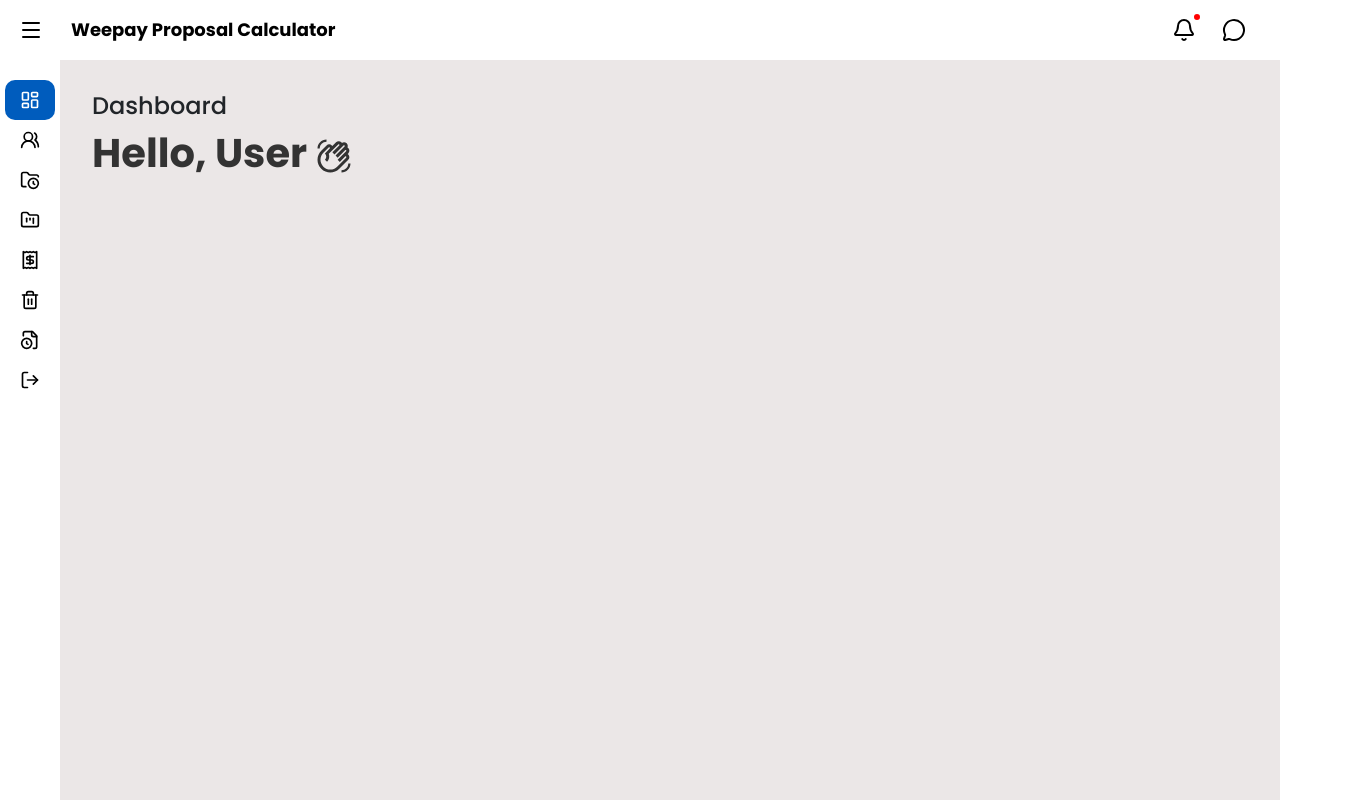
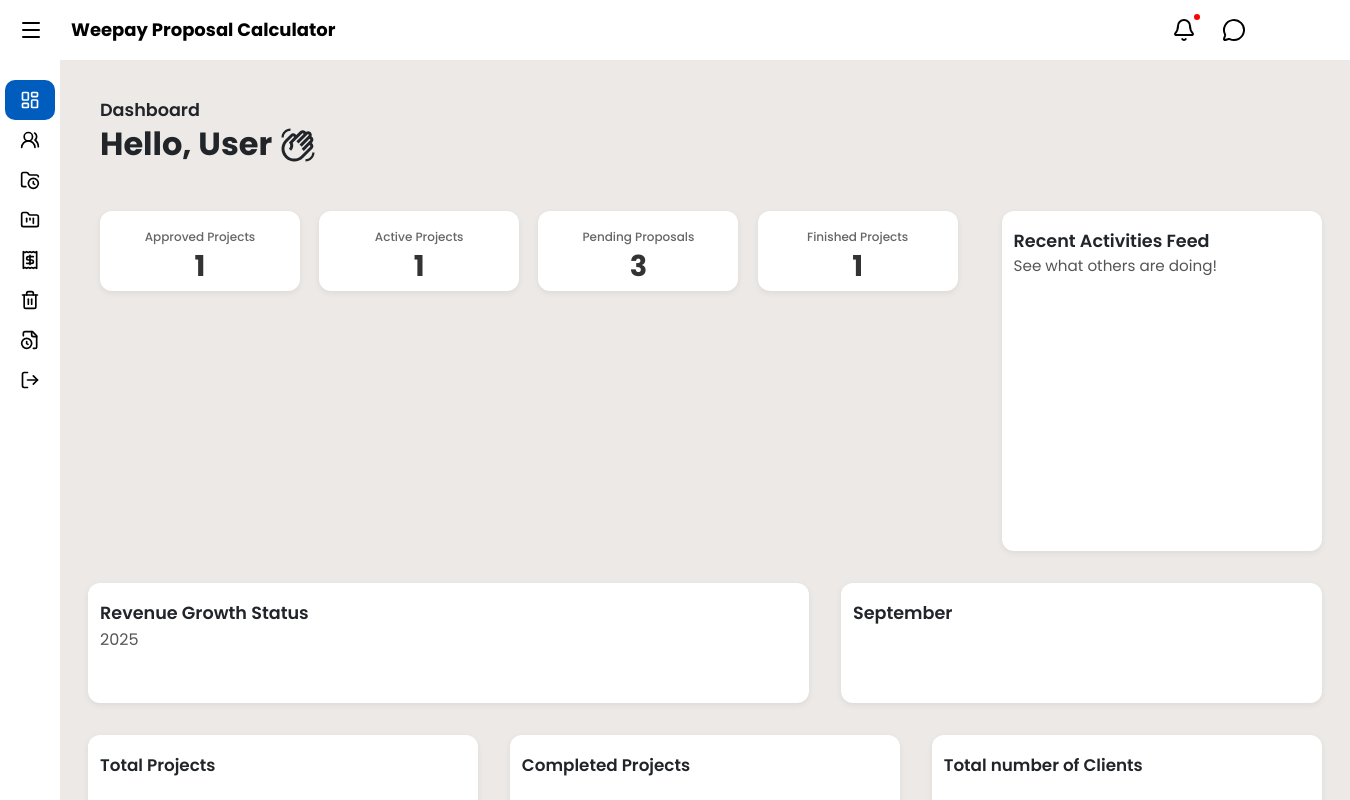
Before and after one commit to AnonymouslyCuteAndSlayed/WeepayNew, a React (Vite) app: page /dashboard in a window 1280 px wide. Shown: the top 800 px of the page, 1350 px wide, since content can reach past the window. Built offline with nearby package versions, Linux system fonts and the light colour scheme.

Commit message:
continue boxes stat

```diff
--- a/src/features/Dashboard/dashboard.jsx
+++ b/src/features/Dashboard/dashboard.jsx
@@ -1,9 +1,8 @@
 import React, { useState } from 'react';
 import Sidebar from '../../common/navs/Sidebar/sidebar.jsx';
-import "../../styles/dashboard/dashboard.css";
 import { mdiHandWaveOutline, mdiAccount } from "@mdi/js";
 import Icon from '@mdi/react';
-
+import "../../styles/dashboard/dashboard.css";
 
 function Dashboard() {
   const [activeItem, setActiveItem] = useState('dashboard');
@@ -16,60 +15,83 @@
   };
 
   return (
-    <>
     <div className="dashboard-container">
       <Sidebar
         activeItem={activeItem}
         onNavItemClick={handleNavItemClick}
       />
+
       <div className="content-wrapper">
         <main className="main-content">
-            <div className="greetingsText">
+          {/* ===== Greeting Section ===== */}
+          <div className="greetings">
             <h4>Dashboard</h4>
-                    <h1 className='fw-bold'>Hello, {name} <span className="username-icon">
+            <h1 className="fw-bold">
+              Hello, {name}{' '}
+              <span className="username-icon">
                 <Icon path={mdiHandWaveOutline} size={1.5} />
-                    </span></h1>
+              </span>
+            </h1>
+          </div>
 
-              <div className="numberContainer">
-                <div className="numberPart">
-
+          {/* ===== Row 1: Stats + Activities ===== */}
+          <div className="row row-top">
+            <div className="top-stats">
+              <div className="stat-box">
+                <Icon path={mdiAccount} size={1} />
+                <p>Approved Projects</p>
+                <h3>1</h3>
               </div>
-                <div className="subrow2">
-                  {/* Content for subrow2 */}
+              <div className="stat-box">
+                <Icon path={mdiAccount} size={1} />
+                <p>Active Projects</p>
+                <h3>1</h3>
               </div>
-                <div className="subrow3">
-                  <div className="subcol1">
-                    {/* Content for subcol1 */}
+              <div className="stat-box">
+                <Icon path={mdiAccount} size={1} />
+                <p>Pending Proposals</p>
+                <h3>3</h3>
               </div>
-                  <div className="subcol2">
-                    {/* Content for subcol2 */}
+              <div className="stat-box">
+                <Icon path={mdiAccount} size={1} />
+                <p>Finished Projects</p>
+                <h3>1</h3>
               </div>
             </div>
-              </div>
-              <div className="col2">
-                <div className="subrow1">
-                  {/* Content for col2 subrow1 */}
-                </div>
-                <div className="subrow2">
-                  {/* Content for col2 subrow2 */}
+
+            <div className="activities-feed">
+              <h4>Recent Activities Feed</h4>
+              <p>See what others are doing!</p>
+              {/* Activity items here */}
             </div>
           </div>
+
+          {/* ===== Row 2: Revenue Growth ===== */}
+          <div className="row row-revenue">
+            <div className="revenue-box">
+              <h4>Revenue Growth Status</h4>
+              <p>2025</p>
             </div>
-            <div className="row2">
-              <div className="col1">
-                {/* Content for row2 col1 */}
+            <div className="revenue-box">
+              <h4>September</h4>
             </div>
-              <div className="col2">
-                {/* Content for row2 col2 */}
           </div>
-              <div className="col3">
-                {/* Content for row2 col3 */}
+
+          {/* ===== Row 3: Monthly Overview ===== */}
+          <div className="row row-overview">
+            <div className="overview-box">
+              <h5>Total Projects</h5>
+            </div>
+            <div className="overview-box">
+              <h5>Completed Projects</h5>
+            </div>
+            <div className="overview-box">
+              <h5>Total number of Clients</h5>
             </div>
           </div>
         </main>
       </div>
     </div>
-    </>
   );
 }
 
--- a/src/styles/dashboard/dashboard.css
+++ b/src/styles/dashboard/dashboard.css
@@ -1,75 +1,279 @@
+/* Main dashboard layout */
+.dashboard-container {
+  background: #ede9e6;
+  min-height: 100vh;
+  display: flex;
+}
 
-        /* main style */
+.content-wrapper {
+  flex: 1;
+  display: flex;
+  flex-direction: column;
+}
 
 .main-content {
   flex: 1;
-          padding: 2rem;
+  padding: 2.5rem 2.5rem 2rem 2.5rem;
   overflow-y: auto;
-          display: grid;
-          grid-template-rows: 1fr 1fr;
-          gap: 1rem;
-          font-style:'Arial', sans-serif;
-;
+  display: flex;
+  flex-direction: column;
+  gap: 2rem;
+  font-family: 'Arial', sans-serif;
+  background: #ede9e6;
 }
 
-        .row1 {
-          display: grid;
-          grid-template-columns: 1fr 1fr;
-          gap: 1rem;
+/* Greeting section */
+.greetings {
+  margin-bottom: 0.5rem;
 }
 
-        .col1 {
-          display: grid;
-          grid-template-rows: 1fr 1fr 1fr;
-          gap: 1rem;
+.greetings h4 {
+  font-size: 1.1rem;
+  font-weight: 600;
+  margin-bottom: 0.2rem;
 }
 
-        .greetingsText {
+.greetings h1 {
+  font-size: 2rem;
+  font-weight: bold;
+  margin-bottom: 0.5rem;
   display: flex;
-  flex-direction: column; /* stack vertically */
+  align-items: center;
 }
 
-
-        .subrow3 {
-          display: grid;
-          grid-template-columns: 1fr 1fr;
-          gap: 1rem;
+.username-icon {
+  margin-left: 0.5rem;
+  vertical-align: middle;
 }
 
-        .col2 {
+/* Row 1: Stats + Activities */
+.row.row-top {
   display: grid;
-          grid-template-rows: 1fr 1fr;
-          gap: 1rem;
+  grid-template-columns: 2.5fr 1.2fr;
+  gap: 2rem;
+  align-items: flex-start;
 }
 
-        .row2 {
+.top-stats {
   display: grid;
-          grid-template-columns: 1fr 1fr 1fr;
-          gap: 1rem;
+  grid-template-columns: repeat(4, 1fr);
+  gap: 1.2rem;
 }
 
-        .main-content h1 {
-          color: #333;
-          font-size: 2.5rem;
-          margin-bottom: 1rem;
-          font-weight: 600;
+.stat-box {
+  background: #fff;
+  padding: 1.5rem 1rem;
+  border-radius: 12px;
+  text-align: center;
+  box-shadow: 0 2px 6px rgba(0,0,0,0.07);
+  width: 200px;           /* Customizable width */
+  height: 80px;          /* Customizable height */
+  display: flex;
+  flex-direction: column;
+  align-items: center;
+  justify-content: center;
+  transition: all 0.3s ease;
 }
 
-        .main-content p {
+/* Hover effect for stat-box */
+
+
+.stat-box p {
+  font-size: 12px;
+  margin: 0.5rem 0 0.2rem 0;
+  font-weight: 500;
   color: #666;
-          font-size: 1.1rem;
-          line-height: 1.6;
-          margin-bottom: 2rem;
+  align-items: left;
+  justify-content: left;
 }
 
-        /* welcometextSlice style */
+.stat-box h3 {
+  font-size: 1.8rem;
+  margin: 0;
+  font-weight: bold;
+  color: #333;
+}
 
+/* Alternative stat-box sizes */
+.stat-box.small {
+  width: 160x;
+  height: 100px;
+  padding: 1rem 0.8rem;
+}
 
+.stat-box.small h3 {
+  font-size: 1.5rem;
+}
 
-        /* Responsive Design */
-        @media (max-width: 768px) {
+.stat-box.small p {
+  font-size: 0.9rem;
+}
 
-          .main-content h1 {
-            font-size: 2rem;
+.stat-box.large {
+  width: 220px;
+  height: 140px;
+  padding: 2rem 1.2rem;
+}
+
+.stat-box.large h3 {
+  font-size: 2.2rem;
+}
+
+.stat-box.large p {
+  font-size: 1.1rem;
+}
+
+.stat-box.wide {
+  width: 250px;
+  height: 120px;
+}
+
+.stat-box.tall {
+  width: 180px;
+  height: 160px;
+}
+
+.activities-feed {
+  background: #fff;
+  padding: 1.2rem 1rem;
+  border-radius: 12px;
+  box-shadow: 0 2px 6px rgba(0,0,0,0.07);
+  min-height: 340px;
+  max-height: 600px;
+  width: 100%;         /* Take full grid column width */
+  min-width: 320px;    /* Set a minimum width */
+  display: flex;
+  flex-direction: column;
+}
+
+.activities-feed h4 {
+  font-size: 1.1rem;
+  font-weight: 600;
+  margin-bottom: 0.2rem;
+}
+
+.activities-feed p {
+  font-size: 0.95rem;
+  color: #555;
+  margin-bottom: 0.7rem;
+}
+
+/* Row 2: Revenue Growth */
+.row.row-revenue {
+  display: grid;
+  grid-template-columns: 1.5fr 1fr;
+  gap: 2rem;
+}
+
+.revenue-box {
+  background: #fff;
+  padding: 1.2rem 1rem;
+  border-radius: 12px;
+  box-shadow: 0 2px 6px rgba(0,0,0,0.07);
+  min-height: 120px;
+  display: flex;
+  flex-direction: column;
+  justify-content: flex-start;
+}
+
+.revenue-box h4 {
+  font-size: 1.1rem;
+  font-weight: 600;
+  margin-bottom: 0.3rem;
+}
+
+.revenue-box p {
+  font-size: 1rem;
+  color: #555;
+}
+
+/* Row 3: Monthly Overview */
+.row.row-overview {
+  display: grid;
+  grid-template-columns: repeat(3, 1fr);
+  gap: 2rem;
+}
+
+.overview-box {
+  background: #fff;
+  padding: 1.2rem 1rem;
+  border-radius: 12px;
+  box-shadow: 0 2px 6px rgba(0,0,0,0.07);
+  min-height: 120px;
+  display: flex;
+  align-items: flex-start;
+}
+
+.overview-box h5 {
+  font-size: 1.05rem;
+  font-weight: 600;
+  margin: 0;
+}
+
+/* Remove unused styles for clarity */
+.numberWrapper, .numberPart, .rectangle-box, .tall-rectangle, .tall-content {
+  display: none;
+}
+
+/* Row 1: Stats + Activities */
+.row.row-top {
+  display: grid;
+  grid-template-columns: 2fr 1fr; /* Make right column narrower */
+  gap: 2rem;
+  align-items: flex-start;
+}
+
+/* Stack stats and revenue vertically in left column */
+.row.row-top > .left-col {
+  display: flex;
+  flex-direction: column;
+  gap: 1.5rem;
+}
+
+/* Place activities-feed in right column */
+.row.row-top > .activities-feed {
+  grid-column: 2;
+  grid-row: 1 / span 2;
+}
+
+/* Top stats grid */
+.top-stats {
+  display: grid;
+  grid-template-columns: repeat(4, 1fr);
+  gap: 1.2rem;
+}
+
+/* Revenue row inside left column */
+.row.row-revenue {
+  display: grid;
+  grid-template-columns: 1.5fr 1fr;
+  gap: 2rem;
+  margin-top: 0; /* Remove extra spacing */
+}
+
+/* Responsive adjustments for stat-box */
+@media (max-width: 1200px) {
+  .stat-box {
+    width: 200px;
+    height: 50px;
+  }
+
+  .stat-box h3 {
+    font-size: 1.6rem;
   }
 }
+
+@media (max-width: 768px) {
+  .top-stats {
+    grid-template-columns: repeat(2, 1fr);
+  }
+
+  .stat-box {
+    width: 140px;
+    height: 100px;
+  }
+
+  .stat-box h3 {
+    font-size: 1.4rem;
+  }
+}
```
Lines whose indentation alone changed are shown as unchanged.
